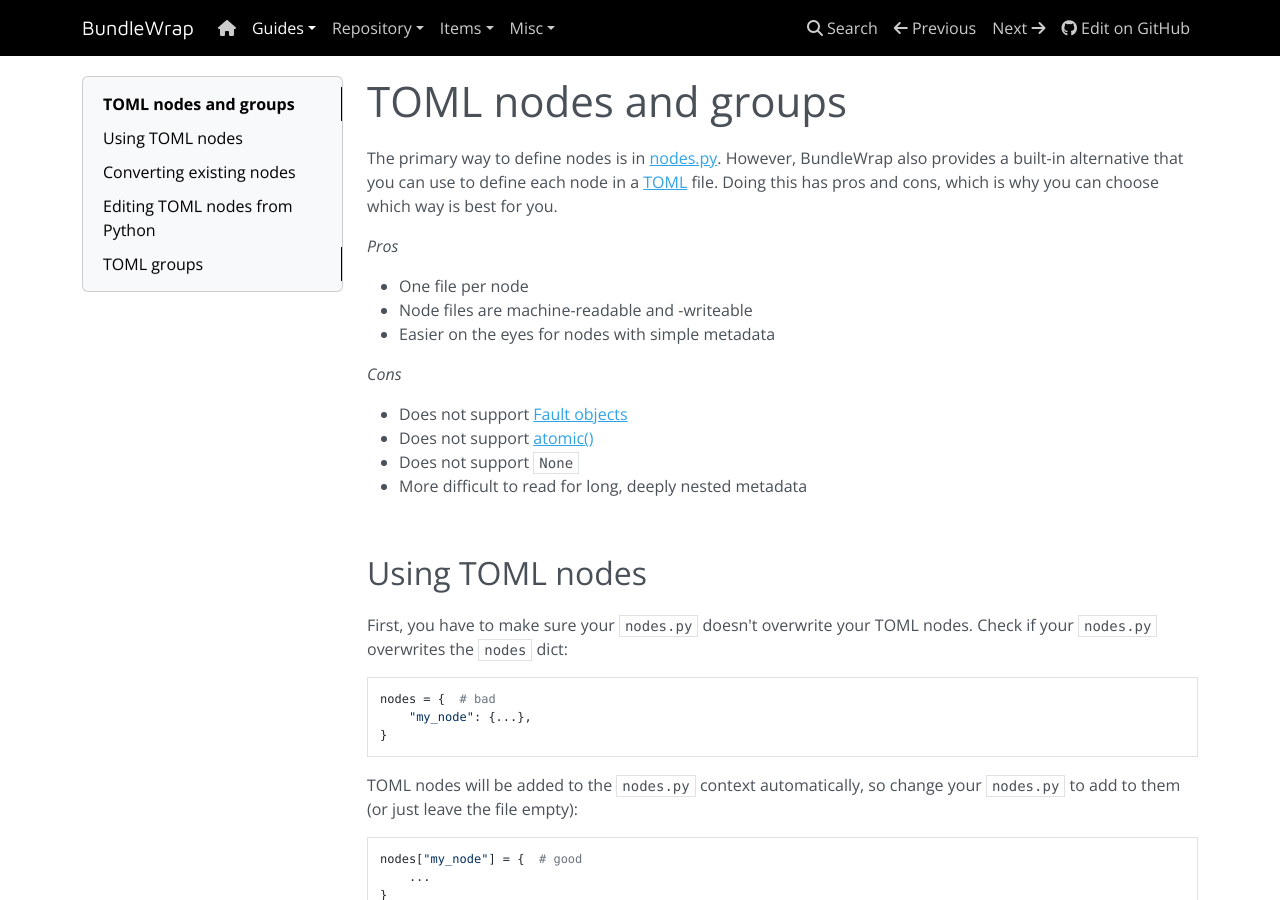
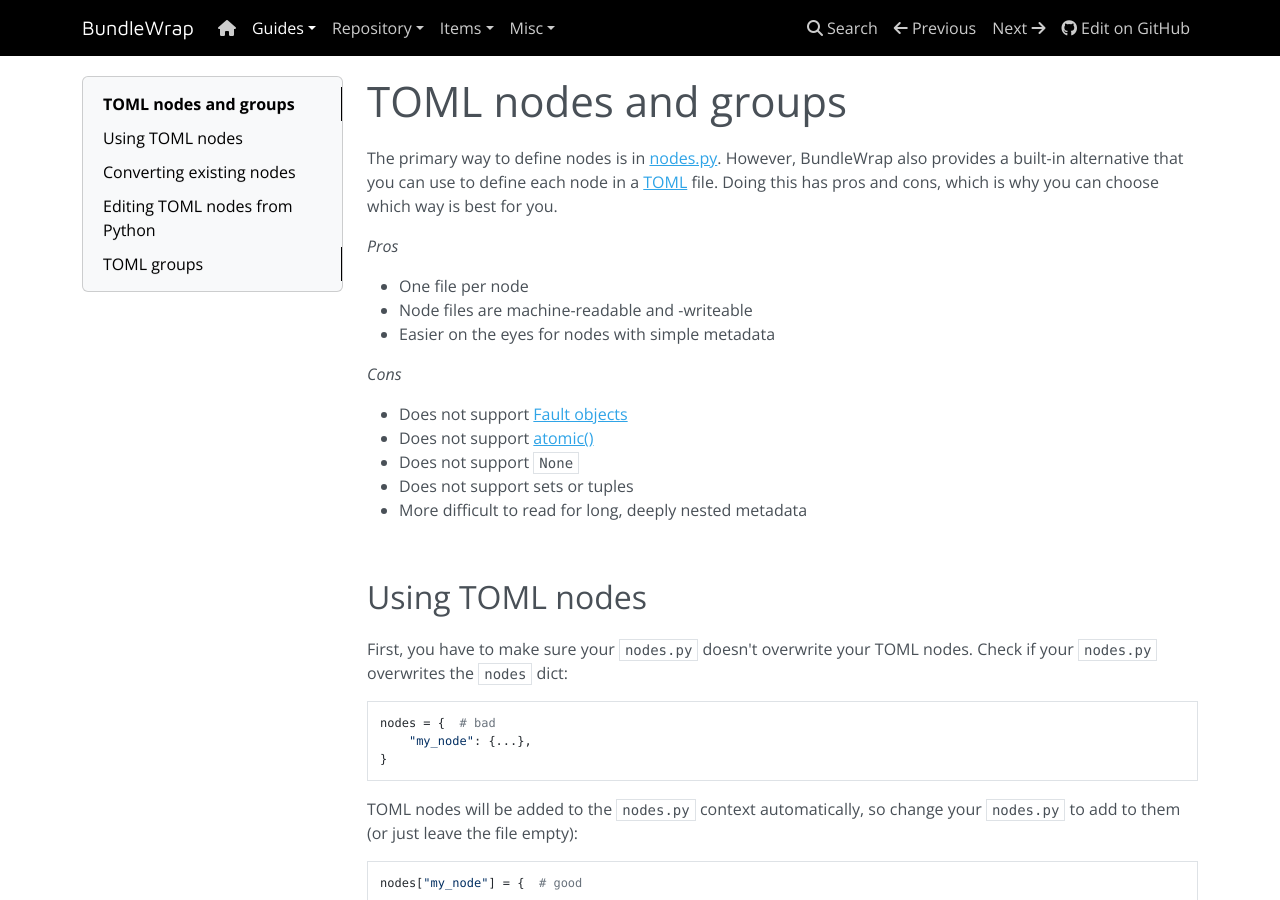
Before and after one commit to bundlewrap/bundlewrap, an MkDocs documentation site: the page built from docs/content/guide/toml.md, in a window 1280 px wide and 900 px high. Built offline with MkDocs 1.6.1, drawn with Linux system fonts in a browser that asks for light colours; nearby versions of some CDN libraries.

Commit message:
TOML cannot into sets or tuples

```diff
--- a/docs/content/guide/toml.md
+++ b/docs/content/guide/toml.md
@@ -13,6 +13,7 @@
 * Does not support [Fault objects](../api/#bundlewraputilsfault)
 * Does not support [atomic()](../repo/groups.py.md#metadata)
 * Does not support `None`
+* Does not support sets or tuples
 * More difficult to read for long, deeply nested metadata
 
 <br>
```
